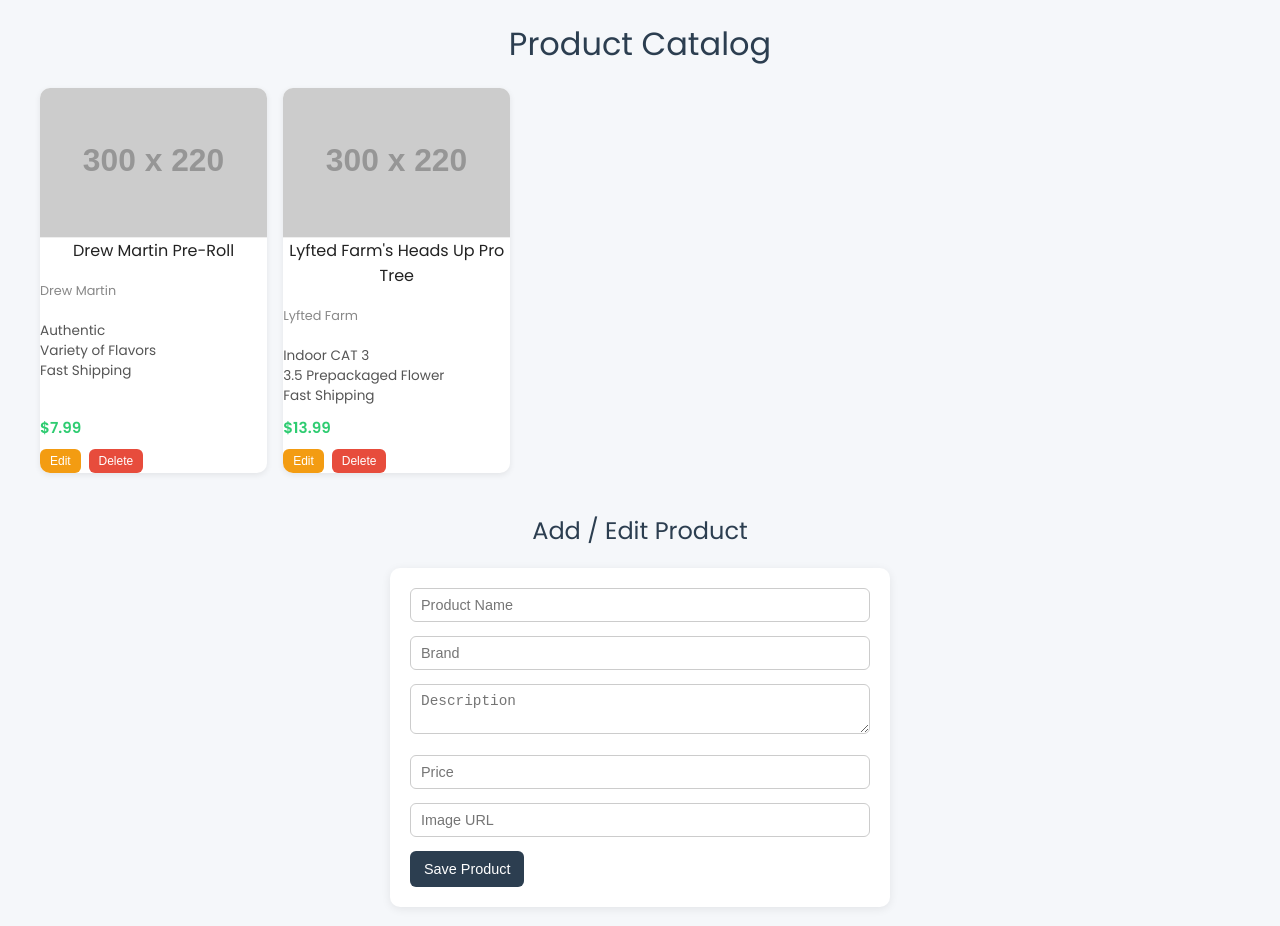
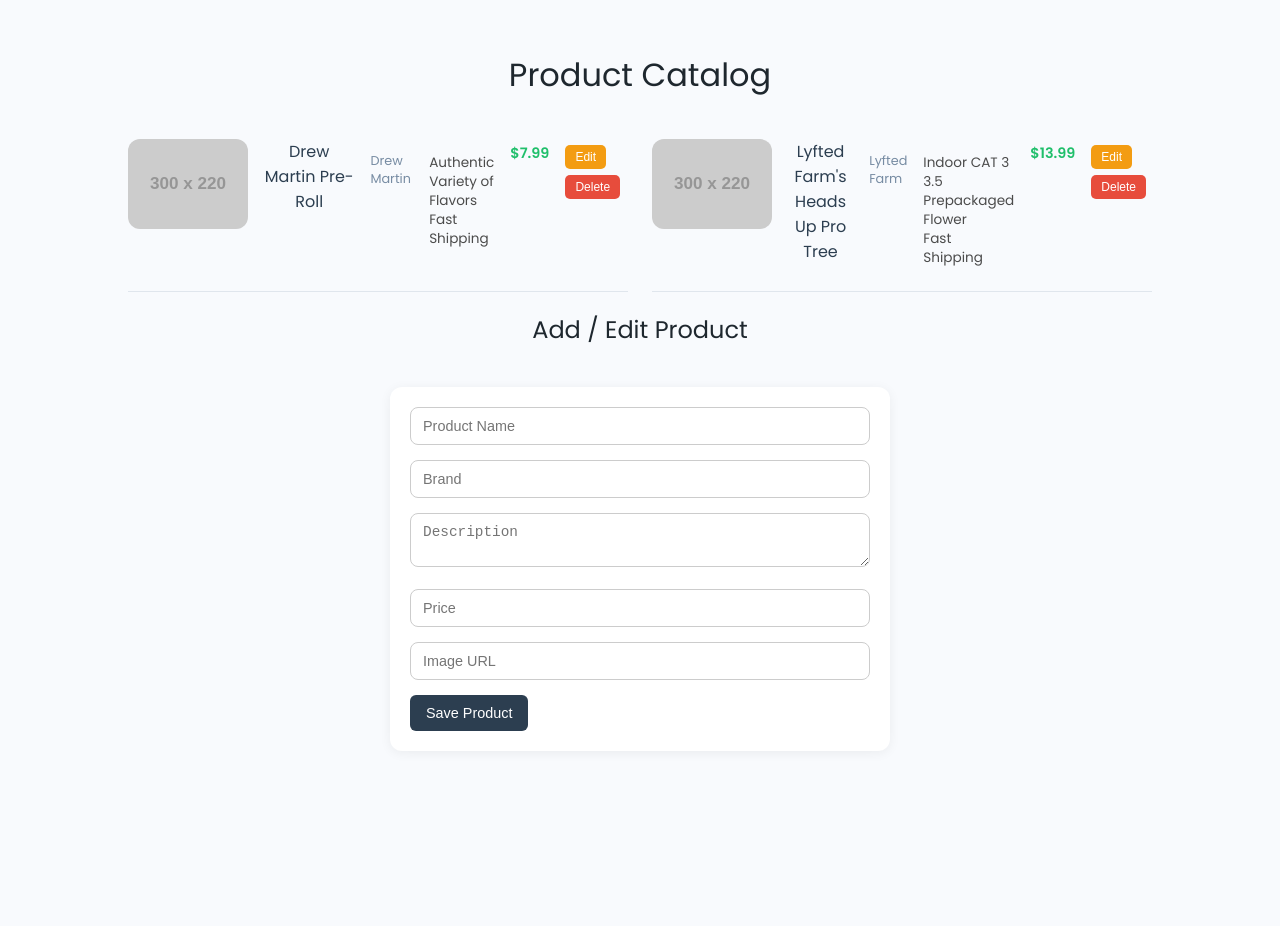
Before and after one commit to packlandz/product-catalog, a plain HTML site: page index.html in a window 1280 px wide. After the commit the page ends 800 px from the top, so only its background shows below. Drawn offline with Linux system fonts and the light colour scheme; placeholder pictures from the web are drawn by us.

Commit message:
Update index.html

```diff
--- a/index.html
+++ b/index.html
@@ -15,89 +15,91 @@
 
   body {
     font-family: 'Poppins', sans-serif;
-    background: #f5f7fa;
+    background: #f8fafd;
     margin: 0;
-    padding: 20px;
+    padding: 30px 20px;
     color: #333;
   }
 
   h1, h2 {
     text-align: center;
     font-weight: 500;
-    margin: 0 0 20px;
-    color: #2c3e50;
+    color: #1e272e;
+    margin-bottom: 30px;
   }
 
   #product-container {
-    display: grid;
-    grid-template-columns: repeat(auto-fill, minmax(220px, 1fr));
-    gap: 16px;
-    padding: 0;
+    display: flex;
+    flex-wrap: wrap;
+    gap: 24px;
+    justify-content: center;
     max-width: 1200px;
-    margin: 0 auto 40px;
+    margin: auto;
   }
 
   .product-card {
-    background: white;
-    border-radius: 10px;
-    box-shadow: 0 2px 6px rgba(0,0,0,0.08);
-    overflow: hidden;
+    background: transparent;
     display: flex;
-    flex-direction: column;
-    font-size: 0.9rem;
+    flex-direction: row;
+    gap: 16px;
+    width: 100%;
+    max-width: 500px;
+    align-items: flex-start;
+    padding: 10px 0;
+    border-bottom: 1px solid #e0e6ed;
     transition: transform 0.2s ease;
   }
 
   .product-card:hover {
-    transform: translateY(-4px);
-    box-shadow: 0 4px 12px rgba(0,0,0,0.1);
+    transform: translateY(-2px);
   }
 
   .product-card img {
-    width: 100%;
-    height: 150px;
+    width: 120px;
+    height: 90px;
+    border-radius: 12px;
     object-fit: cover;
-    border-bottom: 1px solid #eee;
+    flex-shrink: 0;
   }
 
   .product-card-content {
-    padding: 10px 12px;
-    flex-grow: 1;
     display: flex;
     flex-direction: column;
+    flex-grow: 1;
+    gap: 4px;
   }
 
   .product-card h2 {
+    margin: 0;
     font-size: 1rem;
-    margin: 0 0 6px;
-    color: #222;
+    color: #2c3e50;
   }
 
   .brand {
     font-size: 0.8rem;
-    color: #888;
-    margin-bottom: 8px;
+    color: #778ca3;
   }
 
   .description {
     font-size: 0.85rem;
-    color: #555;
-    margin-bottom: auto;
+    color: #4b4b4b;
+    line-height: 1.4;
   }
 
   .price {
-    font-size: 0.95rem;
-    color: #2ecc71;
+    font-size: 0.9rem;
     font-weight: 600;
-    margin-top: 10px;
+    color: #20bf6b;
+    margin-top: 4px;
   }
 
   .product-card .btn {
-    margin: 10px 4px 0 0;
+    margin-top: 6px;
+    margin-right: 6px;
     padding: 5px 10px;
     font-size: 0.75rem;
     border: none;
-    border-radius: 6px;
+    border-radius: 5px;
     cursor: pointer;
     color: white;
     background-color: #3498db;
@@ -111,17 +113,17 @@
   form {
     background: #fff;
     max-width: 500px;
-    margin: 0 auto;
+    margin: 40px auto 0;
     padding: 20px;
-    border-radius: 10px;
-    box-shadow: 0 2px 10px rgba(0,0,0,0.08);
+    border-radius: 12px;
+    box-shadow: 0 2px 12px rgba(0,0,0,0.06);
   }
 
   form input, form textarea {
     width: 100%;
-    padding: 8px 10px;
-    margin-bottom: 14px;
-    border-radius: 6px;
+    padding: 10px 12px;
+    margin-bottom: 15px;
+    border-radius: 8px;
     border: 1px solid #ccc;
     font-size: 0.9rem;
   }
@@ -130,7 +132,7 @@
     background: #2c3e50;
     color: white;
     border: none;
-    padding: 10px 14px;
+    padding: 10px 16px;
     border-radius: 6px;
     font-size: 0.9rem;
     cursor: pointer;
```
